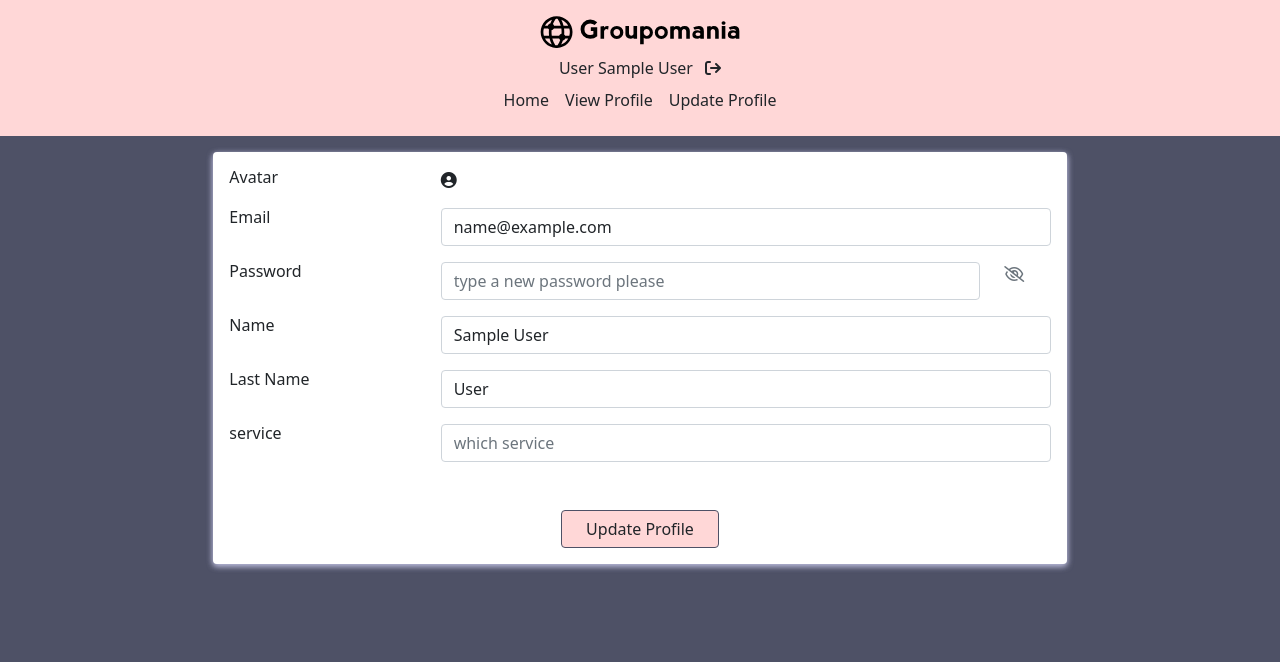
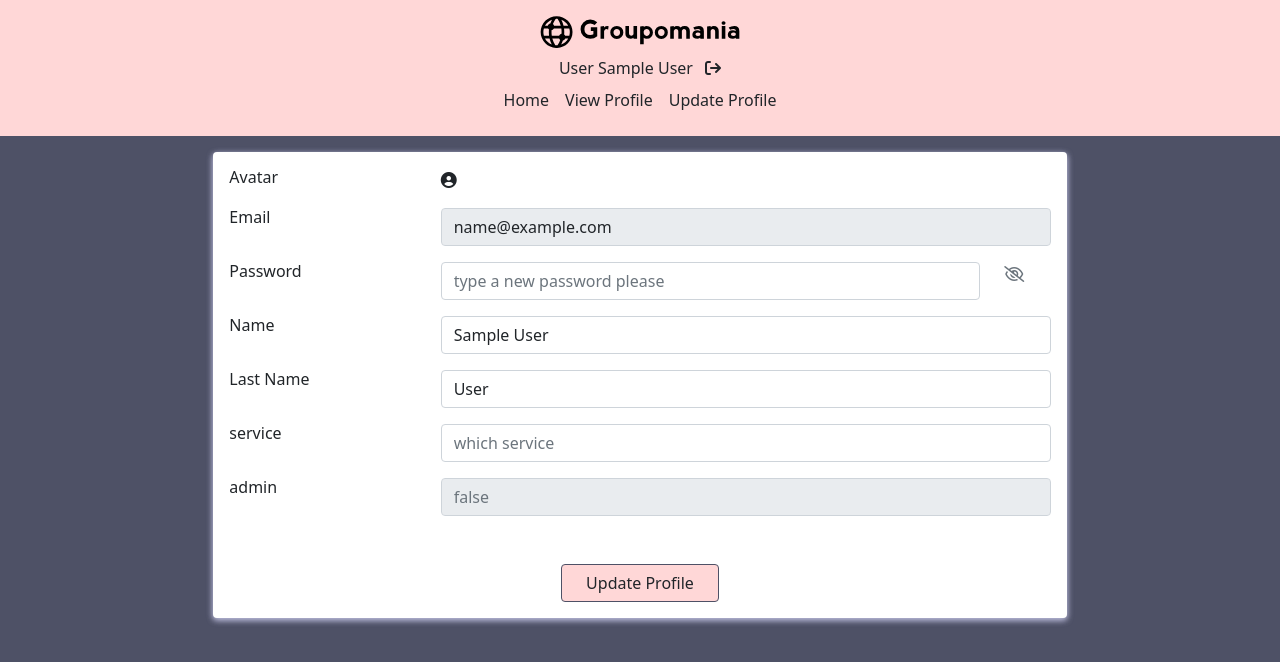
Before and after one commit to FabriceFormosa/Groupomania-front, a Vue app: page /updateprofile in a window 1280 px wide. Shown: the top 662 px of the page. Built offline with nearby package versions, Linux system fonts and the light colour scheme; sample sign-in values are in the browser's storage.

Commit message:
Correction bug champ admin

```diff
--- a/src/components/pages/UpdateProfile.vue
+++ b/src/components/pages/UpdateProfile.vue
@@ -16,7 +16,7 @@ function data() {
     selectedAvatar: null,
     urlAvatar: null,
     show_pwd: false,
-    isReadOnly: false,
+    isReadOnly: true,
     selectedImageAvatar: null,
     imageDataAvatar: null,
   };
@@ -294,7 +294,7 @@ export default {
           </div>
         </div>
 
-        <div v-if="this.admin == 'true'" class="row mb-3">
+        <div  class="row mb-3">
           <div class="col-sm-3">
             <h6 class="mb-0">admin</h6>
           </div>
```
